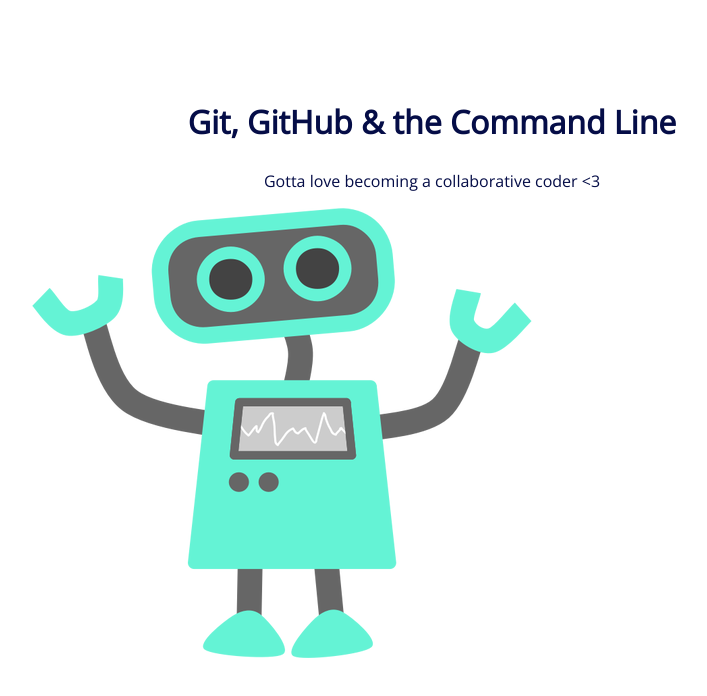
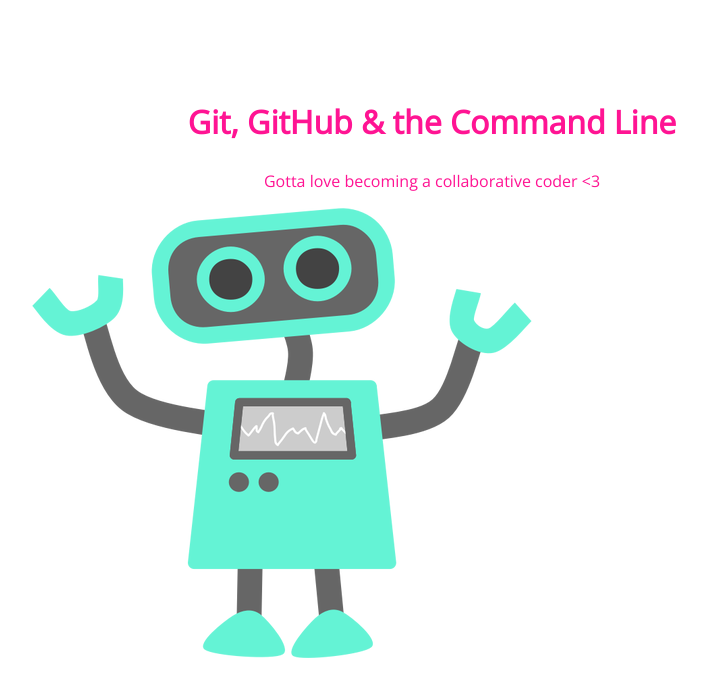
Before and after one commit to laurenemichael/my-first-repo, a plain HTML site: page index.html in a window 1280 px wide. Shown: the whole page, without its empty margins (208-915 px from the left). Drawn offline with nearby package versions, Linux system fonts and the light colour scheme.

Commit message:
changed h1 font to pink

```diff
--- a/css/style.css
+++ b/css/style.css
@@ -5,7 +5,7 @@ section {
 section h1,
 section p {
 	text-align: center;
-	color: #050d47;
+	color: #ff1493;
 }
 section h1 {
 	font: 32px 'Open Sans';
```
